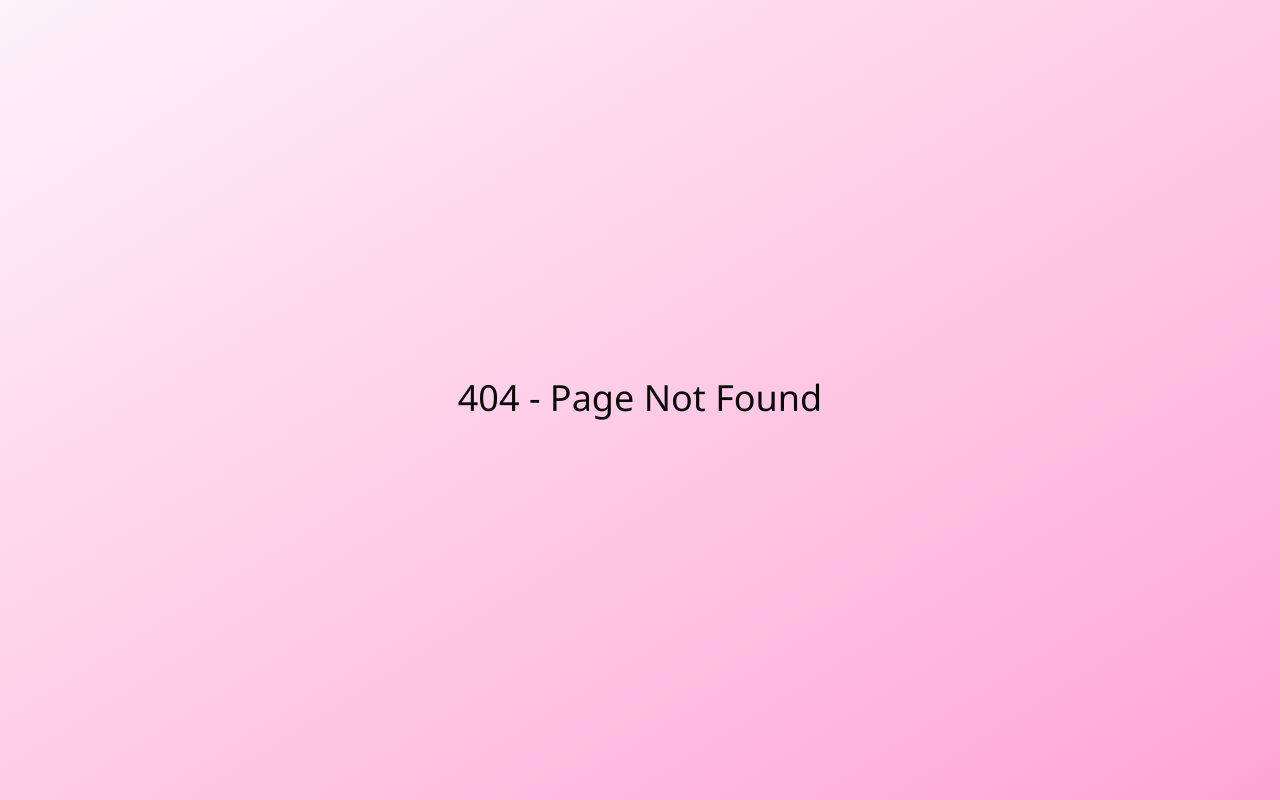
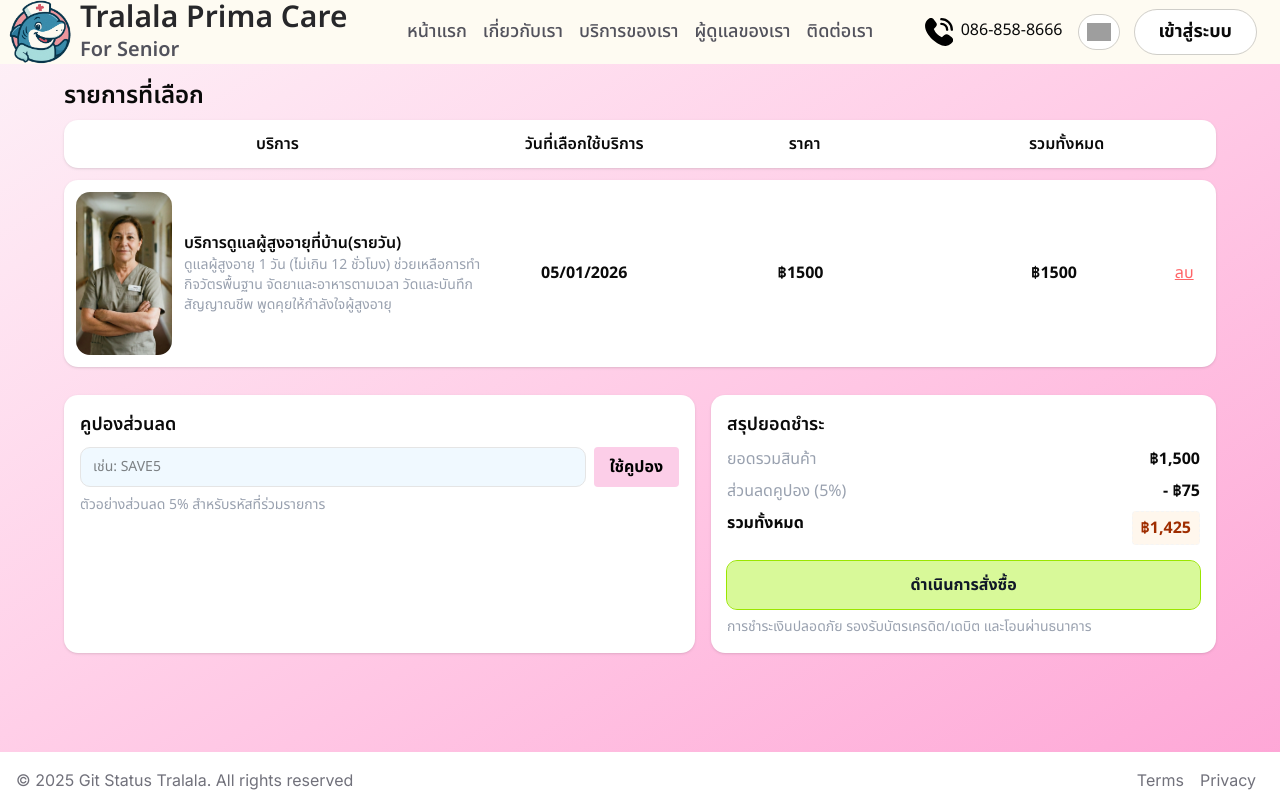
Before and after one commit to MemoJuice/project-tralala-react, a React (Vite) app: page /cart in a window 1280 px wide. Before the commit this address had no page. Built offline with nearby package versions, Linux system fonts and the light colour scheme; grey boxes are pictures that could not be loaded.

Commit message:
add use context / create mock service data in Cart.jsx / add useState useContext in Card.jsx

```diff
--- a/src/App.jsx
+++ b/src/App.jsx
@@ -12,7 +12,7 @@ import Login from "./views/Login";
 import AdminDashboard from "./views/AdminDashboard";
 import Register from "./views/Register";
 import SignUp from "./views/SignUp";
-import Order from "./views/Order";
+import Cart from "./views/Cart";
 import Productcard from "./views/Productcard";
 import Productslist from "./views/ProductsList";
 import Serviceslist from "./views/ServicesList";
@@ -44,7 +44,7 @@ const router = createBrowserRouter([
       { path: "signup", element: <SignUp /> },
       { path: "userdashboard", element: <UserDashboard /> },
       { path: "userprofile", element: <UserProfile /> },
-      { path: "order", element: <Order /> },
+      { path: "cart", element: <Cart /> },
       { path: "productcard", element: <Productcard /> },
       { path: "productlist", element: <Productslist /> },
       { path: "serviceslist", element: <Serviceslist /> },
--- a/src/components/Order-card.jsx
+++ /dev/null
@@ -1,27 +0,0 @@
-export default function OrderCard (){
-    return (
-		<div className="grid grid-cols-[1.4fr_.6fr_.8fr_.8fr_.1fr] gap-3 items-center p-3 rounded-xl bg-white shadow-sm">
-					<div className="grid grid-cols-[96px_1fr] gap-3 items-center">
-						<div className="rounded-xl overflow-hidden bg-gray-100 hidden md:block">
-							<img src="images/p1-post2.png" className="w-24 h-auto" />
-						</div>
-						<div>
-							<h3 className="text-base font-semibold ">แพคเกจการดูแลระยะสั้น 3 ชั่วโมง</h3>
-							<p className="text-muted text-sm">ดูแลผู้สูงอายุ โดนผู้ผ่านการอบรมจากกรม</p>
-						</div>
-					</div>
-					<div className="font-bold">฿1,500</div>
-					<div className="">
-						<div className="flex flex-col-reverse md:flex-row w-fit items-center border shadow-sm rounded-full md:px-1 py-1 bg-white ">
-							<button className="w-7 h-7 rounded-full bg-gray-50 text-xl font-bold hover:bg-gray-100 hover:cursor-pointer">−</button>
-							<input type="number" value="1" className="w-12 pl-2 text-center font-bold border-none outline-none" />
-							<button className="w-7 h-7 rounded-full bg-white text-xl font-bold hover:bg-gray-100 hover:cursor-pointer">+</button>
-						</div>
-					</div>
-					<div className="font-bold col-span-2 text-center md:col-span-1 md:text-start md:pl-4">฿1,500</div>
-					<div className="text-right">
-						<button className="hidden md:block underline text-red-400 hover:cursor-pointer hover:text-red-600">ลบ</button>
-					</div>
-		</div>
-    )
-}
--- /dev/null
+++ b/src/components/OrderCard.jsx
@@ -0,0 +1,21 @@
+export default function OrderCard ({order}){
+    return (
+		<div className="grid grid-cols-[1.4fr_.6fr_.8fr_.8fr_.1fr] gap-3 items-center p-3 rounded-xl bg-white shadow-sm">
+					<div className="grid grid-cols-[96px_1fr] gap-3 items-center">
+						<div className="rounded-xl overflow-hidden bg-gray-100 hidden md:block">
+							<img src="images/p1-post2.png" className="w-24 h-auto" />
+						</div>
+						<div>
+							<h3 className="text-base font-semibold ">{order.name}</h3>
+							<p className="text-gray-400 text-sm">{order.description}</p>
+						</div>
+					</div>
+					<div className="font-bold justify-self-center">{order.startDate}</div>
+					<div className="font-bold justify-self-center">฿{order.price}</div>
+					<div className="font-bold col-span-2 justify-self-center md:col-span-1 md:pl-4">฿{order.price}</div>
+					<div className="text-right">
+						<button className="hidden md:block underline text-red-400 hover:cursor-pointer hover:text-red-600">ลบ</button>
+					</div>
+		</div>
+    )
+}
--- a/src/components/Totalprice.jsx
+++ b/src/components/Totalprice.jsx
@@ -21,7 +21,7 @@ export default function TotalPrice (){
 			<Link to="/checkout">
 				<button className="w-full mt-4 bg-lime-200 outline outline-lime-400 text-gray-900 rounded-lg py-3 font-bold hover:bg-lime-500 hover:text-white hover:cursor-pointer">ดำเนินการสั่งซื้อ</button>
 			</Link>
-			<p className="text-muted text-sm mt-2">การชำระเงินปลอดภัย รองรับบัตรเครดิต/เดบิต และโอนผ่านธนาคาร</p>
+			<p className="text-gray-400 text-sm mt-2">การชำระเงินปลอดภัย รองรับบัตรเครดิต/เดบิต และโอนผ่านธนาคาร</p>
 	</div>
     )
 }
--- /dev/null
+++ b/src/context/MessageContext.jsx
@@ -0,0 +1,3 @@
+import { createContext } from "react";
+
+export const MessageContext = createContext();
--- /dev/null
+++ b/src/context/MessageProvider.jsx
@@ -0,0 +1,30 @@
+import { useState } from "react";
+import { MessageContext } from "./MessageContext";
+
+export default function MessageProvider({children}) {
+    const [cart, setCart] = useState({
+        name: "",
+        price: "",
+        description: "",
+        startDate: "",
+        endDate: ""
+    });
+
+  const handleServiceCart = async (e) => {
+    setCart({
+        name: e.name,
+        price: e.price,
+        description: e.description,
+        startDate: e.startDate,
+        endDate: e.endDate
+    });
+  };
+
+    return (
+        <MessageContext.Provider
+            value={{ cart, handleServiceCart}}
+        >
+            {children}
+        </MessageContext.Provider>
+    )
+}
--- a/src/main.jsx
+++ b/src/main.jsx
@@ -2,9 +2,12 @@ import { StrictMode } from "react";
 import { createRoot } from "react-dom/client";
 import "./index.css";
 import App from "./App.jsx";
+import MessageProvider from "./context/MessageProvider";
 
 createRoot(document.getElementById("root")).render(
   <StrictMode>
-    <App />
+    <MessageProvider>
+      <App />
+    </MessageProvider>
   </StrictMode>
 );
--- /dev/null
+++ b/src/views/Cart.jsx
@@ -0,0 +1,41 @@
+import OrderCard from "../components/OrderCard";
+import Discontfrom from "../components/Discontfrom";
+import TotalPrice from "../components/Totalprice";
+import { useState, useContext } from "react";
+import { MessageContext } from "../context/MessageContext";
+
+export default function Cart() {
+	const [mockService, setMockService] = useState({
+		name: "บริการดูแลผู้สูงอายุที่บ้าน(รายวัน)",
+		price: "1500",
+		description: "ดูแลผู้สูงอายุ 1 วัน (ไม่เกิน 12 ชั่วโมง) ช่วยเหลือการทำกิจวัตรพื้นฐาน จัดยาและอาหารตามเวลา วัดและบันทึกสัญญาณชีพ พูดคุยให้กำลังใจผู้สูงอายุ",
+		startDate: "05/01/2026",
+		endDate: "05/01/2026"
+	});
+
+    const {cart, handleServiceCart} = useContext(MessageContext);
+
+	return (
+		<div className="w-full px-[5%] pt-4 pb-6">
+			<h2 className="text-2xl mb-2 font-semibold">รายการที่เลือก</h2>
+			<div className="grid gap-3">
+
+				<ul className="grid grid-cols-[1.4fr_.6fr_.8fr_.8fr_.1fr] gap-3 items-center p-3 rounded-xl bg-white font-semibold shadow-sm">
+					<li className="pl-4 sm:justify-self-center lg:justify-self-start lg:pl-45">บริการ</li>
+					<li className="justify-self-center">วันที่เลือกใช้บริการ</li>
+					<li className="justify-self-center md:pl-2">ราคา</li>
+					<li className="col-span-2 justify-self-center">รวมทั้งหมด</li>
+				</ul>
+
+				<OrderCard order={mockService} />
+
+				<div className="grid grid-cols-1 md:grid-cols-[1fr_.8fr] gap-4 mt-4">
+					<Discontfrom />
+
+					<TotalPrice />
+
+				</div>
+			</div>
+		</div>
+	);
+}
--- a/src/views/Order.jsx
+++ /dev/null
@@ -1,29 +0,0 @@
-import OrderCard from "../components/Order-card";
-import Discontfrom from "../components/Discontfrom";
-import TotalPrice from "../components/Totalprice";
-
-export default function Order() {
-	return (
-		<div className="w-full px-4 pt-4 pb-6">
-			<h2 className="text-2xl mb-2 font-semibold">รายการที่เลือก</h2>
-			<div className="grid gap-3">
-
-				<div className="grid grid-cols-[1.4fr_.6fr_.8fr_.8fr_.1fr] gap-3 items-center p-3 rounded-xl bg-white font-semibold shadow-sm">
-					<div className="pl-4 sm:justify-self-center lg:justify-self-start lg:pl-45">สินค้า</div>
-					<div className="justify-self-center md:justify-self-start md:pl-2">ราคา</div>
-					<div className="justify-self-center md:justify-self-start md:pl-10">จำนวน</div>
-					<div className="col-span-2 justify-self-center md:justify-self-start md:text-start">รวมทั้งหมด</div>
-				</div>
-
-			<OrderCard />
-
-				<div className="grid grid-cols-1 md:grid-cols-[1fr_.8fr] gap-4 mt-4">
-					<Discontfrom />
-
-					<TotalPrice />
-
-				</div>
-			</div>
-		</div>
-	);
-}
```
